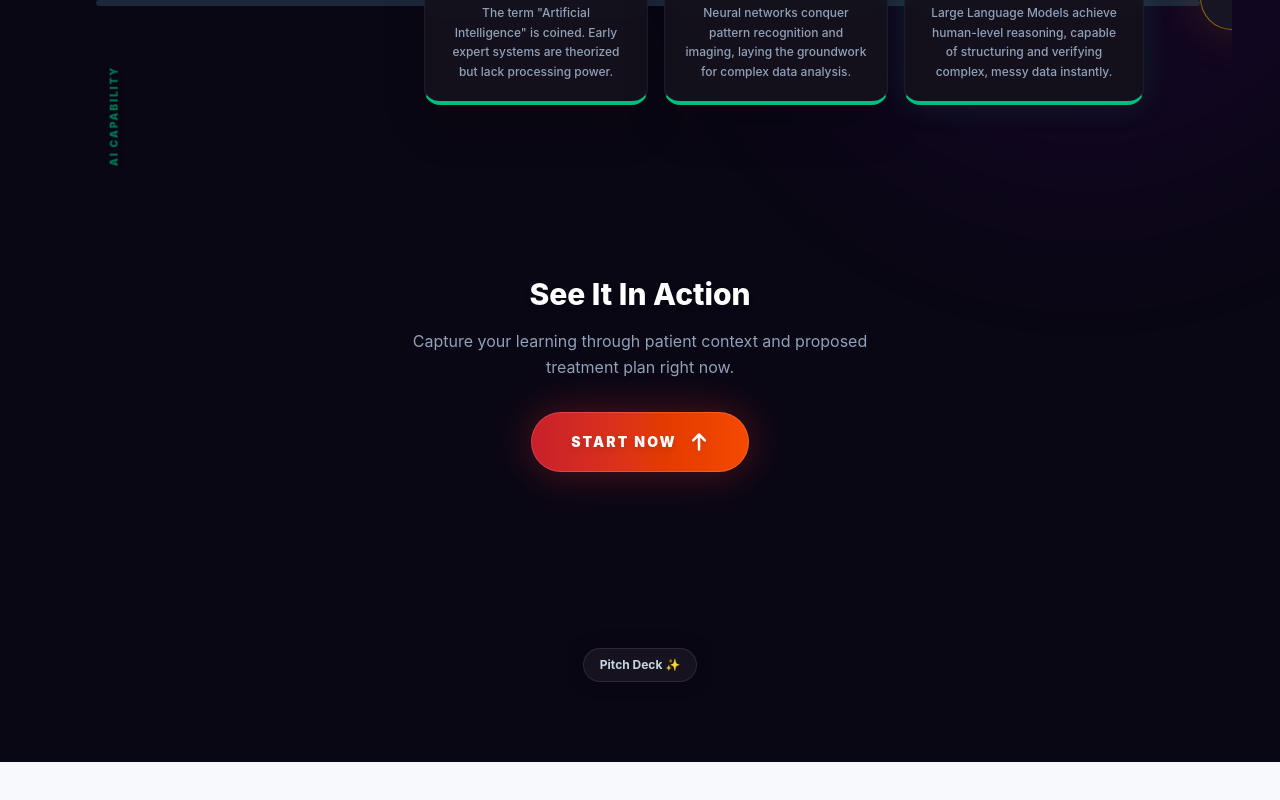
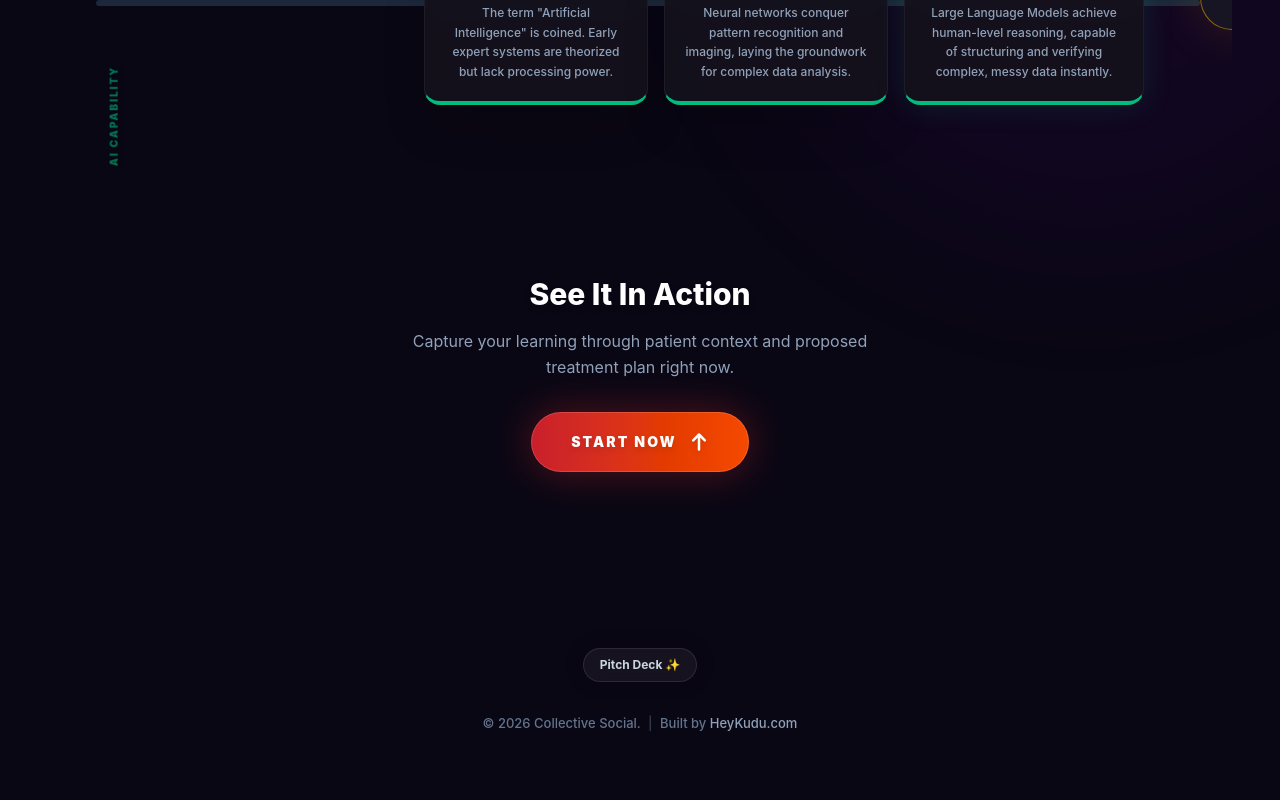
Before and after one commit to Collective-Social/brain.heykudu.com, a Next.js app: page / in a window 1280 px wide. Shown: the part 2057-2857 px from the top of the page. Before the commit the page ends 2819 px from the top, so only its background shows below. Built offline with nearby package versions, Linux system fonts and the light colour scheme.

Commit message:
UI Updates: Add footer with copyright and link to heykudu.com

```diff
--- a/src/app/page.tsx
+++ b/src/app/page.tsx
@@ -37,6 +37,13 @@ export default function Home() {
           </Link>
       </div>
 
+      {/* Footer */}
+      <footer className="relative z-50 w-full mt-auto pb-6 text-center text-[13px] font-medium text-slate-500">
+        <p>
+          &copy; {new Date().getFullYear()} Collective Social. <span className="mx-1 opacity-50">|</span> Built by <a href="https://heykudu.com" target="_blank" rel="noopener noreferrer" className="text-slate-400 hover:text-white hover:underline transition-colors">HeyKudu.com</a>
+        </p>
+      </footer>
+
     </main>
   );
 }
```
